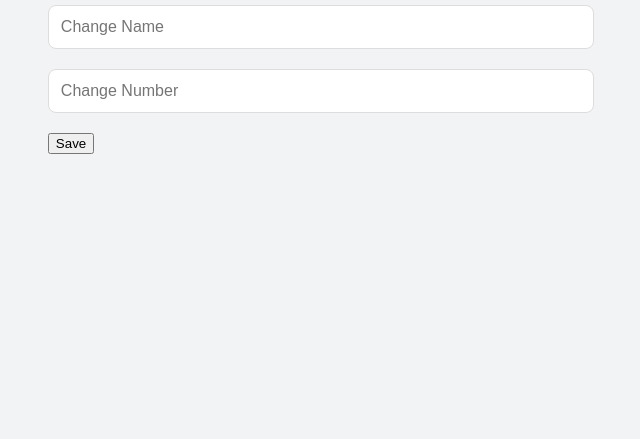
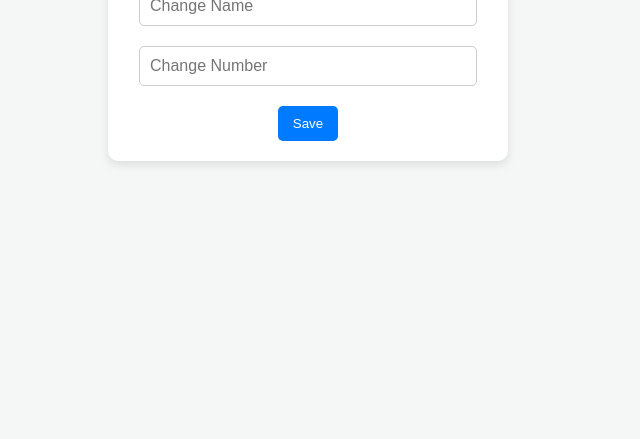
Before and after one commit to SAHAYOGESHWARAN/Real-time-chat-app, a website: page public/settings.html in a window 1280 px wide. Shown: the part 361-800 px from the top of the page, without its empty margins (332-972 px from the left). Drawn offline with Linux system fonts and the light colour scheme.

Commit message:
chat app

```diff
--- a/public/settings.html
+++ b/public/settings.html
@@ -5,13 +5,88 @@
     <meta name="viewport" content="width=device-width, initial-scale=1.0">
     <title>Settings</title>
     <link rel="stylesheet" href="/css/style.css">
+    <style>
+        /* Basic Reset */
+        * {
+            margin: 0;
+            padding: 0;
+            box-sizing: border-box;
+        }
+
+        body {
+            font-family: 'Arial', sans-serif;
+            background-color: #f4f7f6;
+            display: flex;
+            justify-content: center;
+            align-items: center;
+            height: 100vh;
+            padding: 20px;
+        }
+
+        .settings-screen {
+            width: 100%;
+            max-width: 400px;
+            background-color: #fff;
+            border-radius: 10px;
+            box-shadow: 0 4px 10px rgba(0, 0, 0, 0.1);
+            padding: 20px;
+            text-align: center;
+        }
+
+        h1 {
+            margin-bottom: 20px;
+            font-size: 24px;
+            color: #333;
+        }
+
+        input[type="text"] {
+            border: 1px solid #ccc;
+            border-radius: 5px;
+            padding: 10px;
+            width: calc(100% - 22px); /* Adjust for padding and border */
+            margin-bottom: 20px;
+            outline: none;
+        }
+
+        button {
+            padding: 10px 15px;
+            border: none;
+            border-radius: 5px;
+            background-color: #007bff;
+            color: white;
+            cursor: pointer;
+            transition: background-color 0.3s;
+        }
+
+        button:hover {
+            background-color: #0056b3;
+        }
+
+        button:focus {
+            outline: none;
+        }
+    </style>
 </head>
 <body>
     <div class="settings-screen">
         <h1>Settings</h1>
-        <input type="text" placeholder="Change Name">
-        <input type="text" placeholder="Change Number">
-        <button onclick="location.href='/chat'">Save</button>
+        <input type="text" id="changeName" placeholder="Change Name">
+        <input type="text" id="changeNumber" placeholder="Change Number">
+        <button onclick="saveSettings()">Save</button>
     </div>
+
+    <script>
+        function saveSettings() {
+            const name = document.getElementById('changeName').value;
+            const number = document.getElementById('changeNumber').value;
+
+            // Implement the logic to save settings, e.g., make an API call here
+            console.log('Name:', name);
+            console.log('Number:', number);
+
+            // Redirect to chat page or show a success message
+            location.href = '/chat';
+        }
+    </script>
 </body>
 </html>
```
